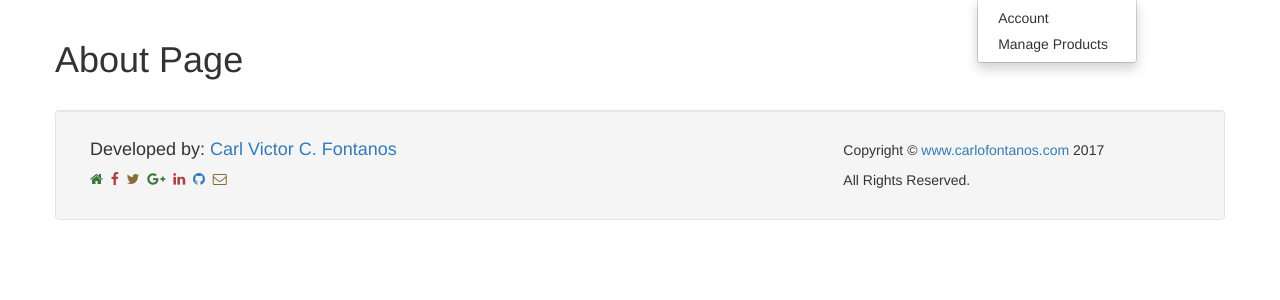
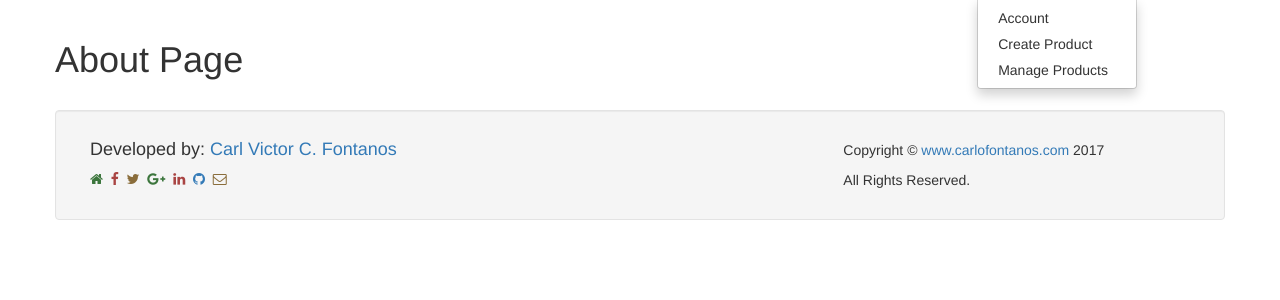
Before and after one commit to mutyaba84/python-ecommerce, a Django app: page /ecommerce/about/ in a window 1280 px wide, after a click on "Dashboard". Shown: the part 52-352 px from the top of the page. Run offline with Django 3.2, Linux system fonts and the light colour scheme; the visitor is signed in with stand-in values (Sample User, id 1); some libraries are stand-ins or nearby versions.

Commit message:
Linked the create product page to the header sub menu.

```diff
--- a/ecommerce/templates/ecommerce/base.html
+++ b/ecommerce/templates/ecommerce/base.html
@@ -35,6 +35,7 @@
 							<a href="#" class="dropdown-toggle" data-toggle="dropdown" role="button" aria-haspopup="true" aria-expanded="false">Dashboard <span class="caret"></span></a>
 							<ul class="dropdown-menu">
 								<li><a href="/ecommerce/user/account">Account</a></li>
+								<li><a href="/ecommerce/user/product/create">Create Product</a></li>
 								<li><a href="/ecommerce/user/products">Manage Products</a></li>
 							</ul>
 						</li>
```
